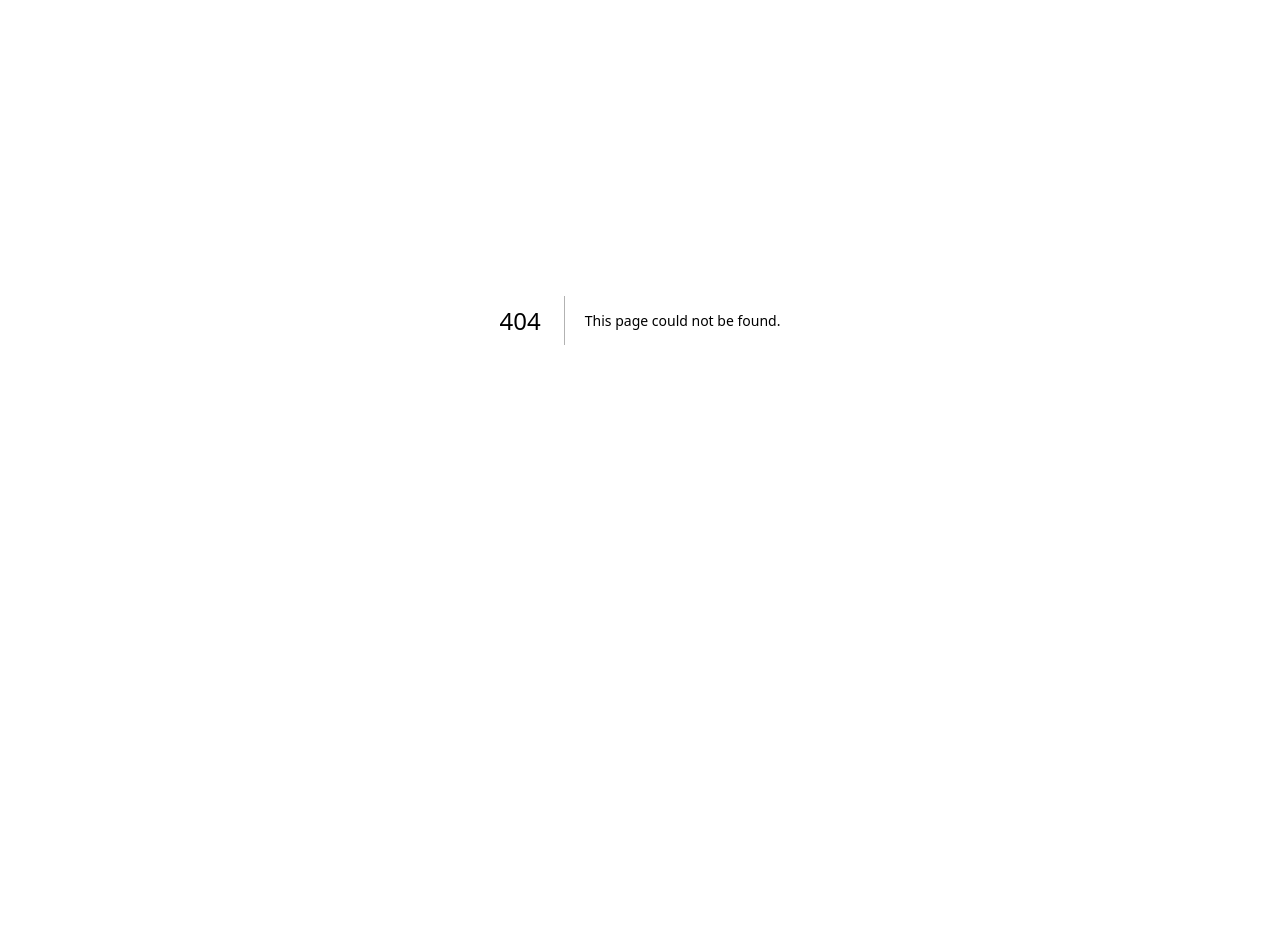
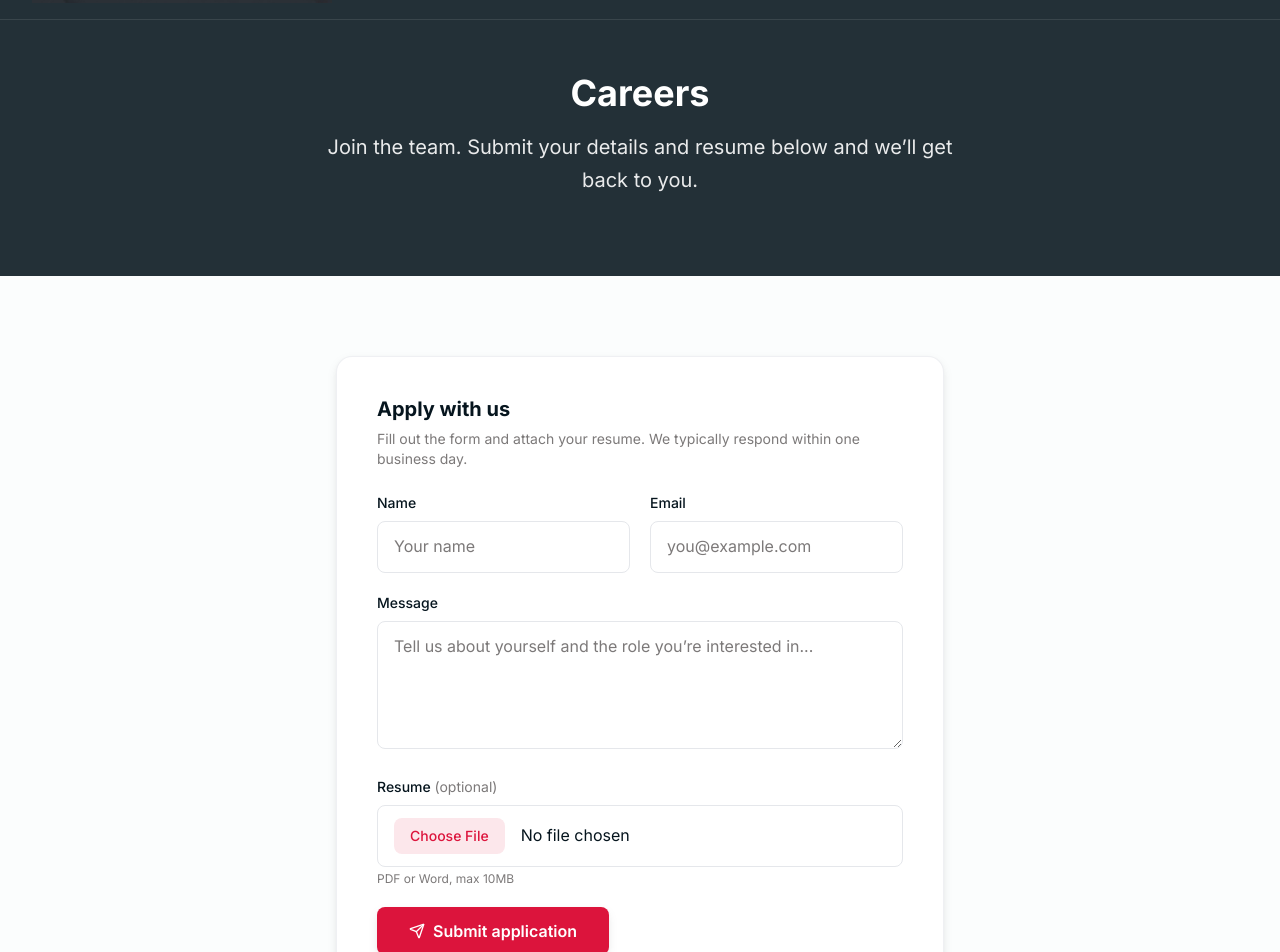
Before and after one commit to Amzad9/DONATE, a Next.js app: page /careers in a window 1280 px wide. Before the commit this address had no page. Shown: the part 80-1032 px from the top of the page. Before the commit the page ends 800 px from the top, so only its background shows below. Built offline with nearby package versions, Linux system fonts and the light colour scheme.

Commit message:
carrer page

```diff
--- /dev/null
+++ b/app/careers/page.tsx
@@ -0,0 +1,124 @@
+"use client";
+
+import { useState } from "react";
+import { Send } from "lucide-react";
+import Header from "../components/Header";
+import Footer from "../components/Footer";
+
+export default function CareersPage() {
+  const [status, setStatus] = useState<"idle" | "sending" | "sent" | "error">("idle");
+
+  function handleSubmit(e: React.FormEvent<HTMLFormElement>) {
+    e.preventDefault();
+    setStatus("sending");
+    // Replace with your API or form handler (e.g. formspree, backend endpoint)
+    setTimeout(() => setStatus("sent"), 800);
+  }
+
+  return (
+    <div className="min-h-screen bg-light">
+      <Header />
+      <main className="pt-18">
+        <section className="relative py-16 lg:py-20 min-h-[240px] flex items-center bg-darkSoft">
+          <div className="container mx-auto px-4 sm:px-6 lg:px-8 text-center relative z-10">
+            <h1 className="text-3xl lg:text-4xl font-bold text-white mb-4">
+              Careers
+            </h1>
+            <p className="text-lg lg:text-xl text-white/90 max-w-2xl mx-auto leading-relaxed">
+              Join the team. Submit your details and resume below and we’ll get back to you.
+            </p>
+          </div>
+        </section>
+
+        <section className="py-16 lg:py-20 bg-light">
+          <div className="container mx-auto px-4 sm:px-6 lg:px-8 max-w-2xl">
+            <div className="bg-white rounded-2xl p-8 lg:p-10 shadow-card border border-gray-200/60">
+              <h2 className="text-xl font-bold text-dark mb-2">Apply with us</h2>
+              <p className="text-textMuted text-sm mb-6">
+                Fill out the form and attach your resume. We typically respond within one business day.
+              </p>
+              <form onSubmit={handleSubmit} className="space-y-5">
+                <div className="grid sm:grid-cols-2 gap-5">
+                  <div>
+                    <label htmlFor="career-name" className="block text-sm font-medium text-dark mb-2">
+                      Name
+                    </label>
+                    <input
+                      id="career-name"
+                      name="name"
+                      type="text"
+                      required
+                      className="w-full px-4 py-3 rounded-lg border border-gray-200 bg-white text-dark placeholder-textMuted focus:outline-none focus:ring-2 focus:ring-primary focus:border-transparent"
+                      placeholder="Your name"
+                    />
+                  </div>
+                  <div>
+                    <label htmlFor="career-email" className="block text-sm font-medium text-dark mb-2">
+                      Email
+                    </label>
+                    <input
+                      id="career-email"
+                      name="email"
+                      type="email"
+                      required
+                      className="w-full px-4 py-3 rounded-lg border border-gray-200 bg-white text-dark placeholder-textMuted focus:outline-none focus:ring-2 focus:ring-primary focus:border-transparent"
+                      placeholder="you@example.com"
+                    />
+                  </div>
+                </div>
+                <div>
+                  <label htmlFor="career-message" className="block text-sm font-medium text-dark mb-2">
+                    Message
+                  </label>
+                  <textarea
+                    id="career-message"
+                    name="message"
+                    rows={4}
+                    className="w-full px-4 py-3 rounded-lg border border-gray-200 bg-white text-dark placeholder-textMuted focus:outline-none focus:ring-2 focus:ring-primary focus:border-transparent resize-y min-h-[100px]"
+                    placeholder="Tell us about yourself and the role you’re interested in..."
+                  />
+                </div>
+                <div>
+                  <label htmlFor="career-resume" className="block text-sm font-medium text-dark mb-2">
+                    Resume <span className="text-textMuted font-normal">(optional)</span>
+                  </label>
+                  <input
+                    id="career-resume"
+                    name="resume"
+                    type="file"
+                    accept=".pdf,.doc,.docx"
+                    className="w-full px-4 py-3 rounded-lg border border-gray-200 bg-white text-dark file:mr-4 file:py-2 file:px-4 file:rounded-lg file:border-0 file:text-sm file:font-medium file:bg-primary/10 file:text-primary hover:file:bg-primary/15 focus:outline-none focus:ring-2 focus:ring-primary focus:border-transparent"
+                  />
+                  <p className="text-xs text-textMuted mt-1">PDF or Word, max 10MB</p>
+                </div>
+                {status === "sent" && (
+                  <p className="text-sm font-medium text-green-600">
+                    Thanks! Your application has been submitted. We’ll be in touch soon.
+                  </p>
+                )}
+                {status === "error" && (
+                  <p className="text-sm font-medium text-primary">Something went wrong. Please try again.</p>
+                )}
+                <button
+                  type="submit"
+                  disabled={status === "sending"}
+                  className="inline-flex justify-center items-center gap-2 px-8 py-3 rounded-lg font-semibold text-base bg-primary hover:bg-primary-dark text-white transition-colors shadow-card disabled:opacity-70"
+                >
+                  {status === "sending" ? (
+                    "Sending..."
+                  ) : (
+                    <>
+                      <Send className="w-4 h-4" />
+                      Submit application
+                    </>
+                  )}
+                </button>
+              </form>
+            </div>
+          </div>
+        </section>
+      </main>
+      <Footer />
+    </div>
+  );
+}
--- a/app/components/Footer.tsx
+++ b/app/components/Footer.tsx
@@ -96,6 +96,11 @@ export default function Footer() {
                 <li>
                   <Link href="/#about" className="text-white/90 hover:text-white transition-colors text-sm">
                     About
+                  </Link>
+                </li>
+                <li>
+                  <Link href="/careers" className="text-white/90 hover:text-white transition-colors text-sm">
+                    Careers
                   </Link>
                 </li>
               </ul>
--- a/app/components/Header.tsx
+++ b/app/components/Header.tsx
@@ -81,6 +81,12 @@ export default function Header() {
               className="text-white/90 hover:text-white font-medium transition-colors text-[15px]"
             >
               Contact
+            </Link>
+            <Link
+              href="/careers"
+              className="text-white/90 hover:text-white font-medium transition-colors text-[15px]"
+            >
+              Careers
             </Link>
           </div>
 
@@ -195,6 +201,13 @@ export default function Header() {
               >
                 Contact
               </Link>
+              <Link
+                href="/careers"
+                onClick={() => setIsMobileMenuOpen(false)}
+                className="text-white/90 hover:text-white hover:bg-white/5 font-medium py-3 px-4 rounded-lg transition-colors"
+              >
+                Careers
+              </Link>
               <div className="pt-4 mt-4 border-t border-white/10">
                 <Link
                   href="/contact"
--- a/app/contact/page.tsx
+++ b/app/contact/page.tsx
@@ -109,7 +109,7 @@ export default function ContactPage() {
                     )}
                     {status === "error" && (
                       <p className="text-sm font-medium text-primary">
-                        Something went wrong. Please try again or email us directly.
+                        Something went wrong. Please try again.
                       </p>
                     )}
                     <button
```
